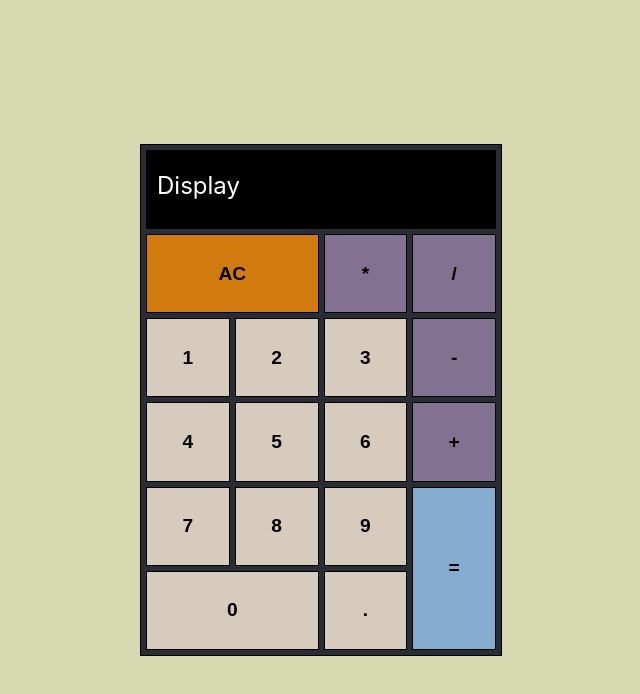
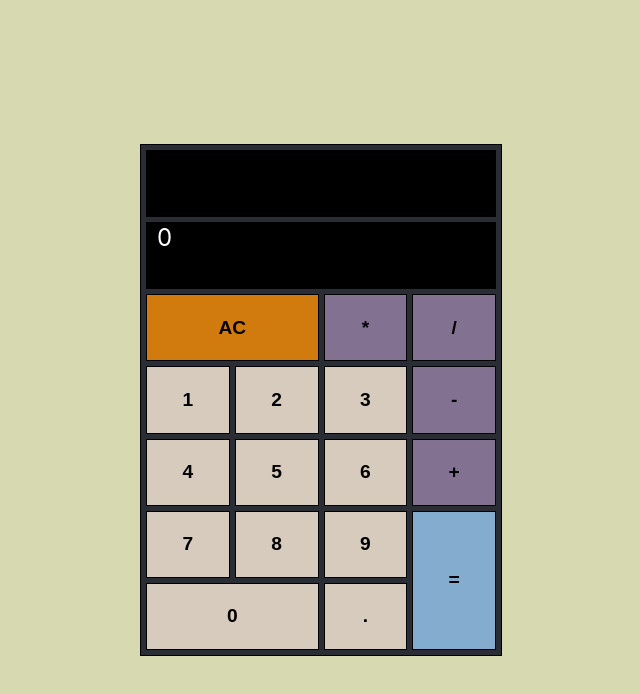
Before and after one commit to Nathanael-Whitrow/fcc-calculator, a React (Create React App) app: page / in a window 1280 px wide. Shown: the top 694 px of the page, without its empty margins (319-959 px from the left). Built offline with nearby package versions, Linux system fonts and the light colour scheme.

Commit message:
Add clear button functionality

```diff
--- a/src/App.css
+++ b/src/App.css
@@ -22,7 +22,7 @@
 .Container {
   display: grid;
   grid-template-columns: repeat(4, 1fr);
-  grid-template-rows: repeat(6, 1fr);
+  grid-template-rows: repeat(7, 1fr);
   gap: 5px;
   padding: 5px;
   width: 350px;
@@ -40,7 +40,7 @@ button {
   font-weight: bold;
 }
 
-#display {
+#output {
   grid-column: 1 / 5;
   grid-row: 1;
   justify-content: center;
@@ -49,46 +49,58 @@ button {
   font-size: x-large;
   background-color: var(--black);
   color: white;
-  padding: 20px 10px;
+  padding: 0px 10px;
+}
+
+#display {
+  grid-column: 1 / 5;
+  grid-row: 2;
+  justify-content: center;
+  border: 1px solid black;
+  margin: 0;
+  font-size: x-large;
+  background-color: var(--black);
+  color: white;
+  padding: 0px 10px;
 }
 
 #clear {
   grid-column: 1 / 3;
-  grid-row: 2;
+  grid-row: 3;
   background-color: var(--ochre);
 }
 
 #equals {
   grid-column: 4;
-  grid-row: 5 / 7;
+  grid-row: 6 / 8;
   background-color: var(--light-blue);
 }
 
 #add {
   grid-column: 4;
-  grid-row: 4;
+  grid-row: 5;
   background-color: var(--purple);
 }
 
 #subtract {
   grid-column: 4;
-  grid-row: 3;
+  grid-row: 4;
   background-color: var(--purple);
 }
 
 #multiply {
   grid-column: 3;
-  grid-row: 2;
+  grid-row: 3;
   background-color: var(--purple);
 }
 
 #divide {
   grid-column: 4;
-  grid-row: 2;
+  grid-row: 3;
   background-color: var(--purple);
 }
 
 #zero {
   grid-column: 1 / 3;
-  grid-row: 6;
+  grid-row: 7;
 }
--- a/src/App.js
+++ b/src/App.js
@@ -1,22 +1,28 @@
 import './App.css';
+import { useState } from 'react'
 
 function Display(props) {
   return (
-    <p id={props.displayID}>Display</p>
+    <p id={props.displayID}>{props.display}</p>
   )
 }
 
 function Button(props) {
   return (
-    <button id={props.buttonID} >{props.symbol}</button>
+    <button id={props.buttonID} onClick={props.action} >{props.symbol}</button>
   )
 }
 
 function App() {
+
+  const [input, setInput] = useState("0");
+  const [output, setOutput] = useState("");
+
   return (
     <div className="App">
       <div className="Container">
-        <Display displayID="display" />
+        <Display displayID="output" display={output} />
+        <Display displayID="display" display={input} />
         <Button buttonID="zero" symbol="0" />
         <Button buttonID="one" symbol="1" />
         <Button buttonID="two" symbol="2" />
@@ -33,7 +39,7 @@ function App() {
         <Button buttonID="multiply" symbol='*' />
         <Button buttonID="divide" symbol='/' />
         <Button buttonID="decimal" symbol='.' />
-        <Button buttonID="clear" symbol="AC" />
+        <Button buttonID="clear" symbol="AC" action={() => { setInput('0'); setOutput(''); console.log("activated"); }} />
       </div>
     </div>
   );
```
